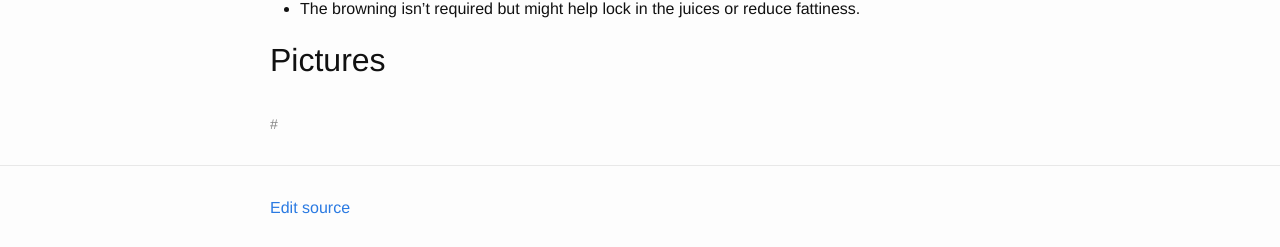
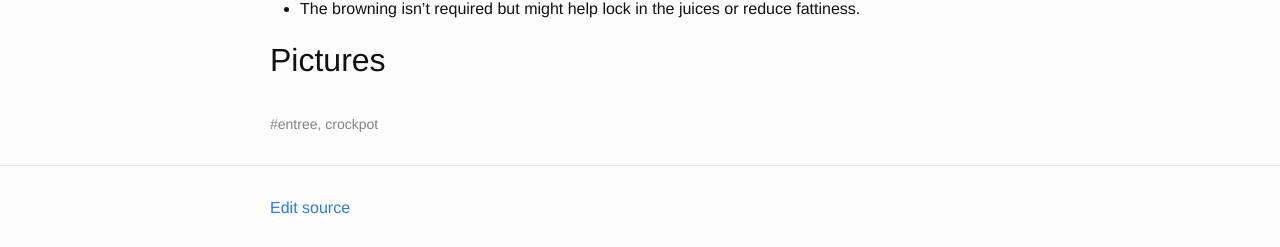
Before and after one commit to ekoleda/recipes, a Jekyll site: the page built from apple_glazed_roast_pork.md, in a window 1280 px wide. Shown: the part 831-1078 px from the top of the page. Built offline with Jekyll 4.4.1, drawn with Linux system fonts in a browser that asks for light colours.

Commit message:
Update page.html

```diff
--- a/_layouts/page.html
+++ b/_layouts/page.html
@@ -13,7 +13,7 @@ layout: default
 
   <section class="post-meta">
     {% for tag in page.tags %}
-      #{{ tag.slug }}
+      #{{ tag }}
       {% if forloop.last == false %}, {% endif %}
     {% endfor %}
   </section>
```
